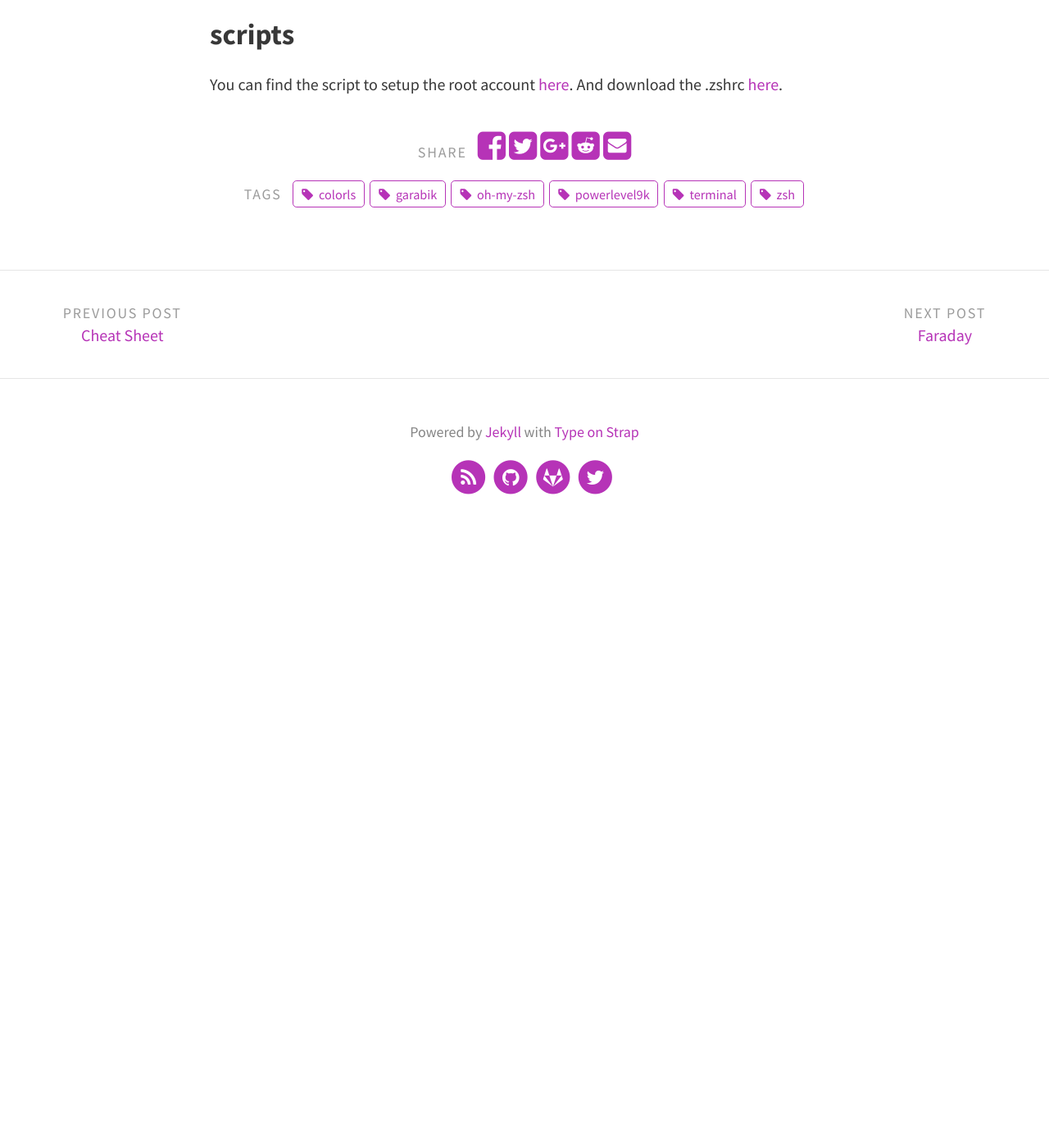
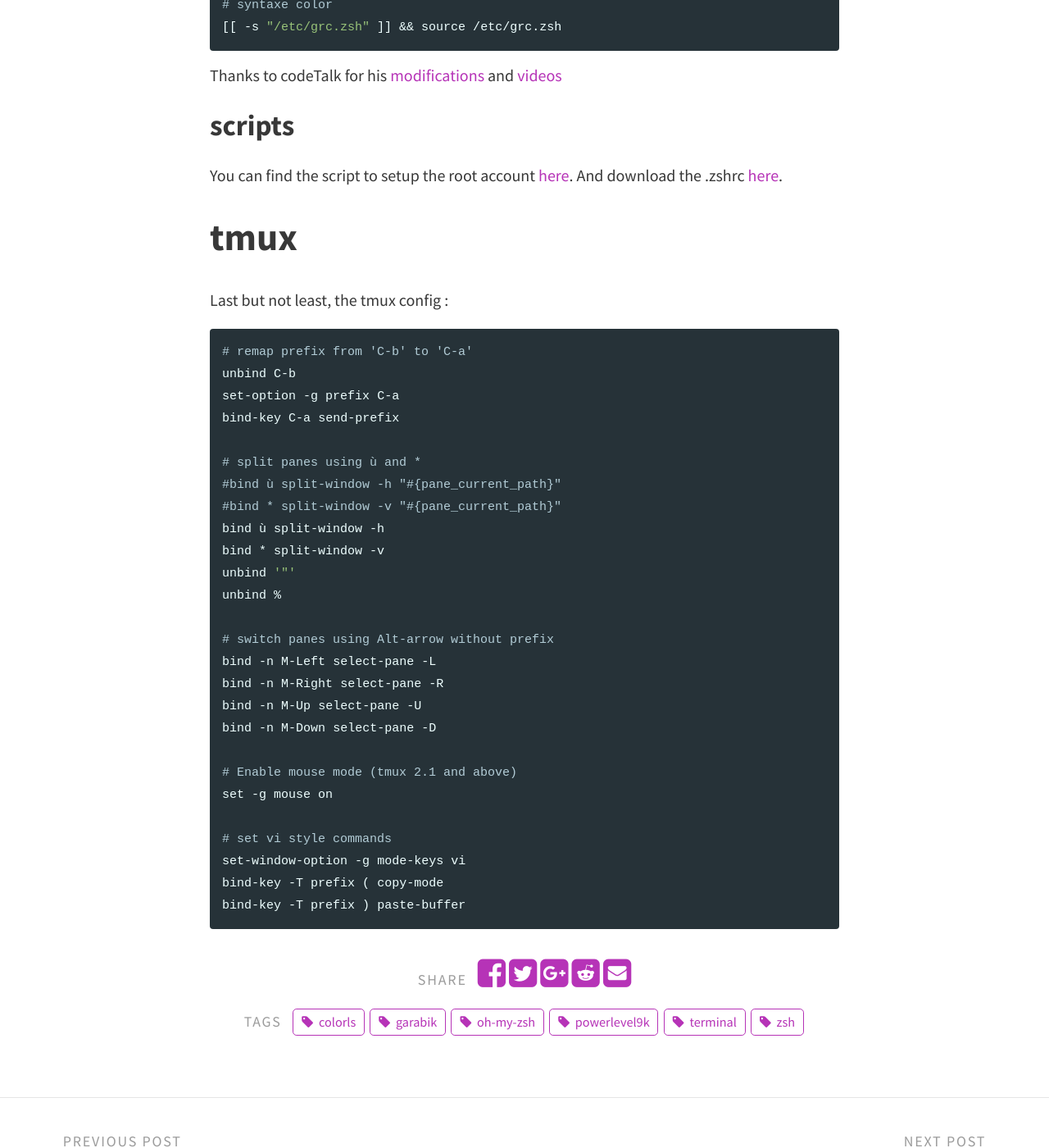
Before and after one commit to cristalcorp/cristalcorp.github.io, a Jekyll site: the page built from _posts/2018-10-14-Terminal.md, in a window 1280 px wide and 1400 px high, scrolled down 11757 px. Shown: the whole window at 82% size. Built offline with Jekyll 4.4.1, drawn with Linux system fonts in a browser that asks for light colours; before the commit the page ends 12432 px from its top, so only the background shows below that; some of the changed text lies outside the part shown.

Commit message:
update zsh, add tmux and update package.json

```diff
--- a/_posts/2018-10-14-Terminal.md
+++ b/_posts/2018-10-14-Terminal.md
@@ -221,14 +221,14 @@ POWERLINE9K_CODETALK_DEFAULT_FOREGROUND='red'
 The list of all (default) available plugins can be found here : [https://github.com/robbyrussell/oh-my-zsh/wiki/Plugins](https://github.com/robbyrussell/oh-my-zsh/wiki/Plugins)
 
 {% highlight conf %}
-plugins={
+plugins=(
   tmux
   colored-man-pages
   history
   catimg
   git
   decode64
-  }
+  )
 {% endhighlight %}
 
 ### Moar Plugins
@@ -407,6 +407,9 @@ plugins=(
   history
   catimg
 )
+# fixing "home" and "end" keys
+bindkey  "^[[H"   beginning-of-line
+bindkey  "^[[F"   end-of-line
 
 source $ZSH/oh-my-zsh.sh
 
@@ -426,3 +429,39 @@ Thanks to codeTalk for his [modifications](https://github.com/codetalkchannel/pi
 
 You can find the script to setup the root account [here](https://cristalcorp.github.io/assets/scripts/terminal.sh).
 And download the .zshrc [here](https://cristalcorp.github.io/assets/scripts/zshrc).
+
+# tmux
+
+Last but not least, the tmux config :
+
+{% highlight conf %}
+{% raw %}
+# remap prefix from 'C-b' to 'C-a'
+unbind C-b
+set-option -g prefix C-a
+bind-key C-a send-prefix
+
+# split panes using ù and *
+#bind ù split-window -h "#{pane_current_path}"
+#bind * split-window -v "#{pane_current_path}"
+bind ù split-window -h
+bind * split-window -v
+unbind '"'
+unbind %
+
+# switch panes using Alt-arrow without prefix
+bind -n M-Left select-pane -L
+bind -n M-Right select-pane -R
+bind -n M-Up select-pane -U
+bind -n M-Down select-pane -D
+
+# Enable mouse mode (tmux 2.1 and above)
+set -g mouse on
+
+# set vi style commands
+set-window-option -g mode-keys vi
+bind-key -T prefix ( copy-mode
+bind-key -T prefix ) paste-buffer
+
+{% endraw %}
+{% endhighlight %}
--- a/package.json
+++ b/package.json
@@ -27,9 +27,9 @@
     "gulp-less": "^3.5.0",
     "gulp-replace": "^1.0.0",
     "gulp-shell": "^0.6.5",
-    "gulp-uglify": "^3.0.0"
+    "gulp-uglify": "^3.0.2"
   },
   "dependencies": {
-    "npm": "^6.8.0"
+    "npm": "^6.13.0"
   }
 }
```
Also changed, not shown: 1 other file.
